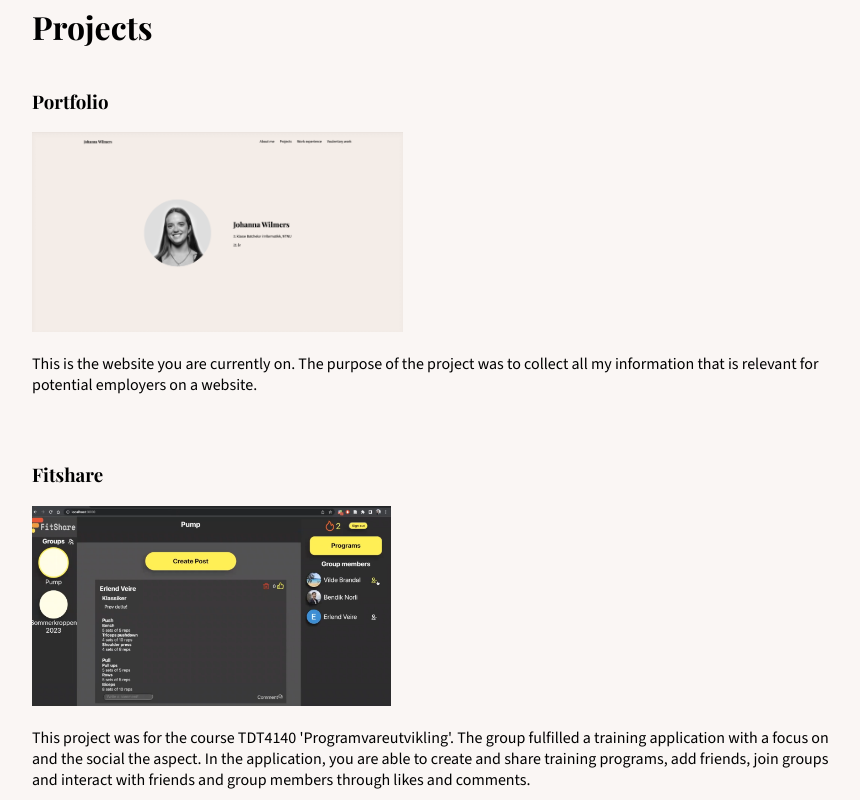
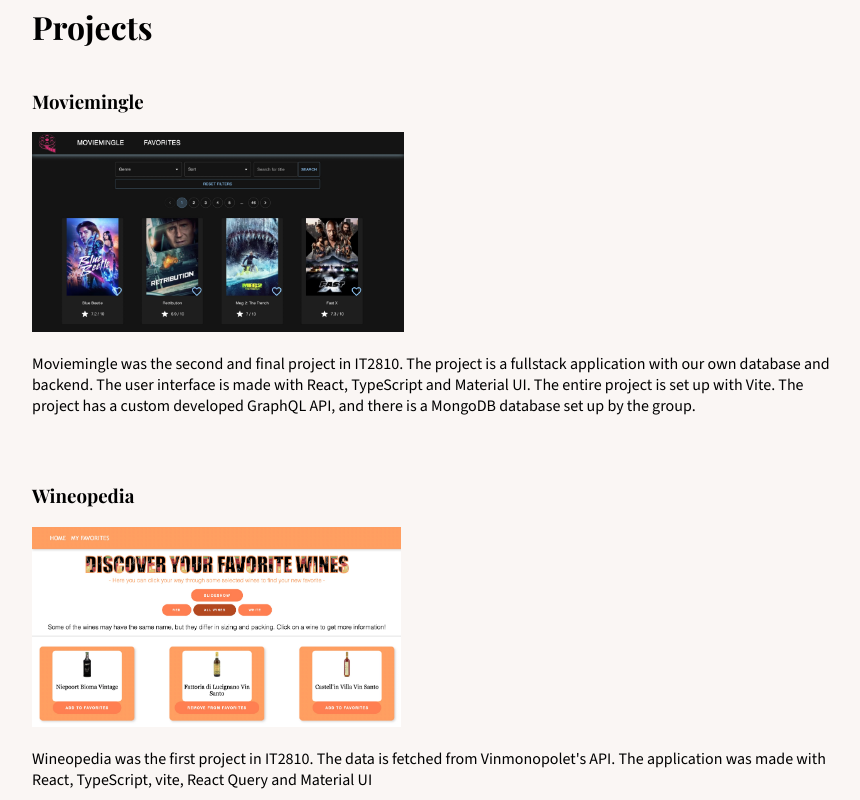
Before and after one commit to johannawilmers/portfolio, a React (Vite) app: page / in a window 1280 px wide. Shown: the part 1680-2480 px from the top of the page, without its empty margins (208-1068 px from the left). Built offline with nearby package versions, Linux system fonts and the light colour scheme; a web font is replaced by a local one.

Commit message:
Added additional projects

```diff
--- a/src/components/Projects.tsx
+++ b/src/components/Projects.tsx
@@ -3,6 +3,8 @@ import fitshareUrl from "../assets/fitshare.png";
 import periodtrackerUrl from "../assets/periodtracker.png";
 import quarantinehotelUrl from "../assets/quarantinehotel.png";
 import portfolioUrl from "../assets/portfolio.png";
+import moviemingleUrl from "../assets/moviemingle.png";
+import wineopediaUrl from "../assets/wineopedia.png";
 
 type Project = {
   title: string;
@@ -11,6 +13,18 @@ type Project = {
 };
 
 const allProjects: Project[] = [
+  {
+    title: "Moviemingle",
+    description:
+      "Moviemingle was the second and final project in IT2810. The project is a fullstack application with our own database and backend. The user interface is made with React, TypeScript and Material UI. The entire project is set up with Vite. The project has a custom developed GraphQL API, and there is a MongoDB database set up by the group. ",
+    imageUrl: moviemingleUrl,
+  },
+  {
+    title: "Wineopedia",
+    description:
+      "Wineopedia was the first project in IT2810. The data is fetched from Vinmonopolet's API. The application was made with React, TypeScript, vite, React Query and Material UI",
+    imageUrl: wineopediaUrl,
+  },
   {
     title: "Portfolio",
     description:
```
Also changed, not shown: src/assets/moviemingle.png (added), src/assets/wineopedia.png (added).
